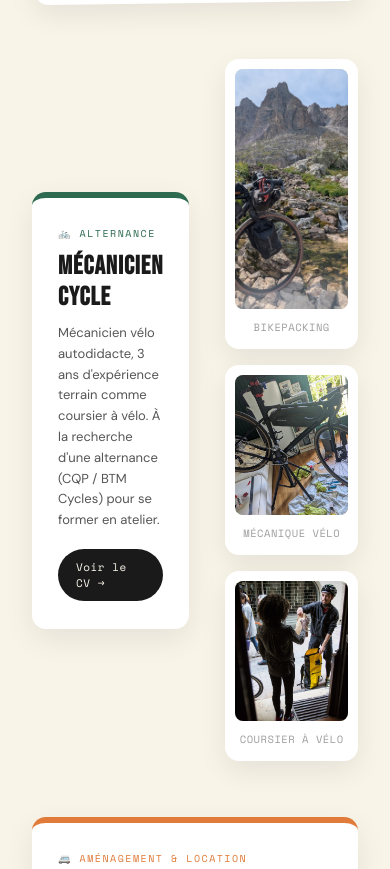
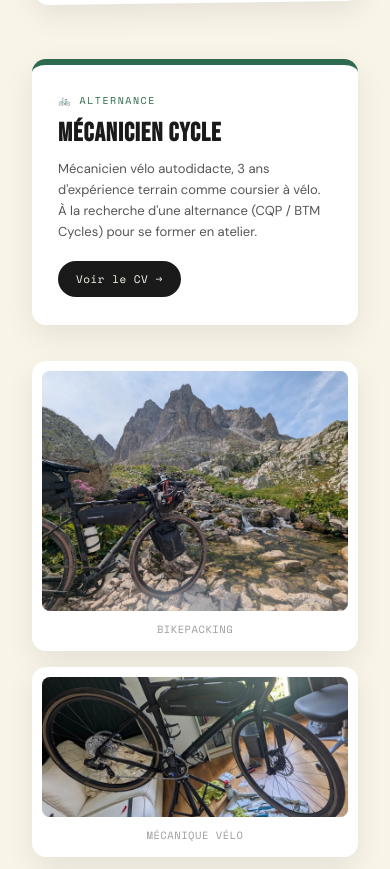
Before and after one commit to Shamzic/CVs, a plain HTML site: page index.html in a window 390 px wide. Shown: the part 1845-2714 px from the top of the page. Drawn offline with nearby package versions, Linux system fonts and the light colour scheme.

Commit message:
fix: corrige le bug de spécificité CSS qui empêchait le stack mobile
La règle desktop .profile-block.flip (2 classes) avait une spécificité
plus forte que l'override mobile .profile-block (1 classe), donc la
section Mécanicien Cycle restait en 2 colonnes sur mobile malgré le
correctif précédent. Ajout d'un override .profile-block.flip dédié
dans la media query mobile.

```diff
--- a/index.html
+++ b/index.html
@@ -395,6 +395,7 @@
     .hero-photo { margin-top: 10px; }
     .hero-photo .badge { left: 50%; transform: translateX(-50%) rotate(3deg); }
     .profile-block { grid-template-columns: 1fr; }
+    .profile-block.flip { grid-template-columns: 1fr; }
     .profile-block .card { order: -1; }
     .photo-card { transform: none !important; }
 
```
